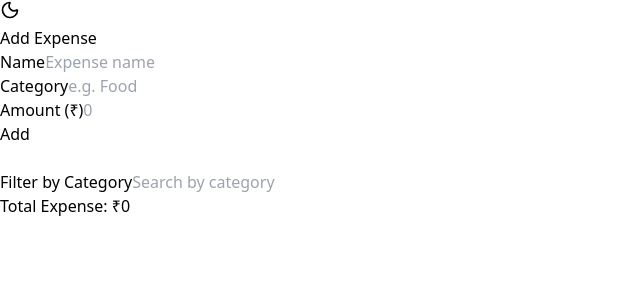
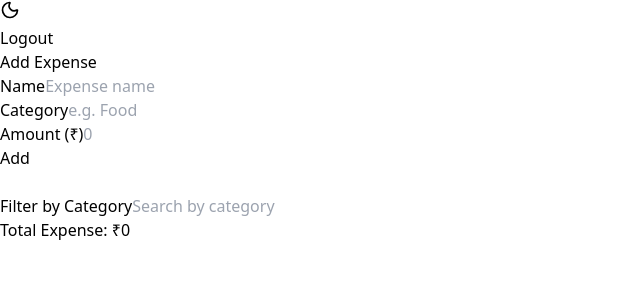
Before and after one commit to aman01awasthi/expense-tracker-react, a React (Vite) app: page / in a window 1280 px wide. Both pictures are taken after a click on the button "Login". Shown: the top 300 px of the page, without its empty margins (0-640 px from the left). Built offline with nearby package versions, Linux system fonts and the light colour scheme.

Commit message:
feat: add Navbar component with logout button

```diff
--- a/src/App.jsx
+++ b/src/App.jsx
@@ -8,6 +8,7 @@ import Login from "./pages/Login";
 import { useTheme } from "./context/ThemeContext";
 import { Sun, Moon } from "lucide-react";
 import { useLogin } from "./context/AuthContext";
+import Navbar from "./components/Navbar/Navbar";
 
 function App() {
   const { user } = useLogin();
@@ -62,6 +63,7 @@ function App() {
         <div
           className={`min-h-screen p-6 ${theme === "light" ? "bg-gray-100" : "bg-gray-900"}`}
         >
+
           <button
             className="fixed bottom-6 right-6 bg-blue-500 text-white p-3 rounded-full shadow-lg hover:bg-blue-600 transition"
             onClick={() => setTheme(theme === "light" ? "dark" : "light")}
@@ -72,7 +74,7 @@ function App() {
               <Sun size={20} color="white" />
             )}
           </button>
-
+<Navbar/>
           <ExpenseForm
             key={editExpense ? editExpense.id : "new"}
             onAddExpense={handleAddExpense}
--- /dev/null
+++ b/src/components/Navbar/Navbar.jsx
@@ -0,0 +1,16 @@
+import { useLogin } from "../../context/AuthContext";
+import { useTheme } from "../../context/ThemeContext";
+
+const Navbar = () => {
+    const {logout} = useLogin();
+    const {theme} = useTheme();
+    return(
+        <>
+        <div className={`text-end mb-5 p-3 rounded-xl ${theme === "light" ? "bg-white" : "bg-gray-900"}`}>
+            <button onClick={logout} className="bg-blue-500 text-white px-4 py-2 rounded-lg hover:bg-blue-600 transition">Logout</button>
+        </div>
+        </>
+    )
+}
+
+export default Navbar;
```
